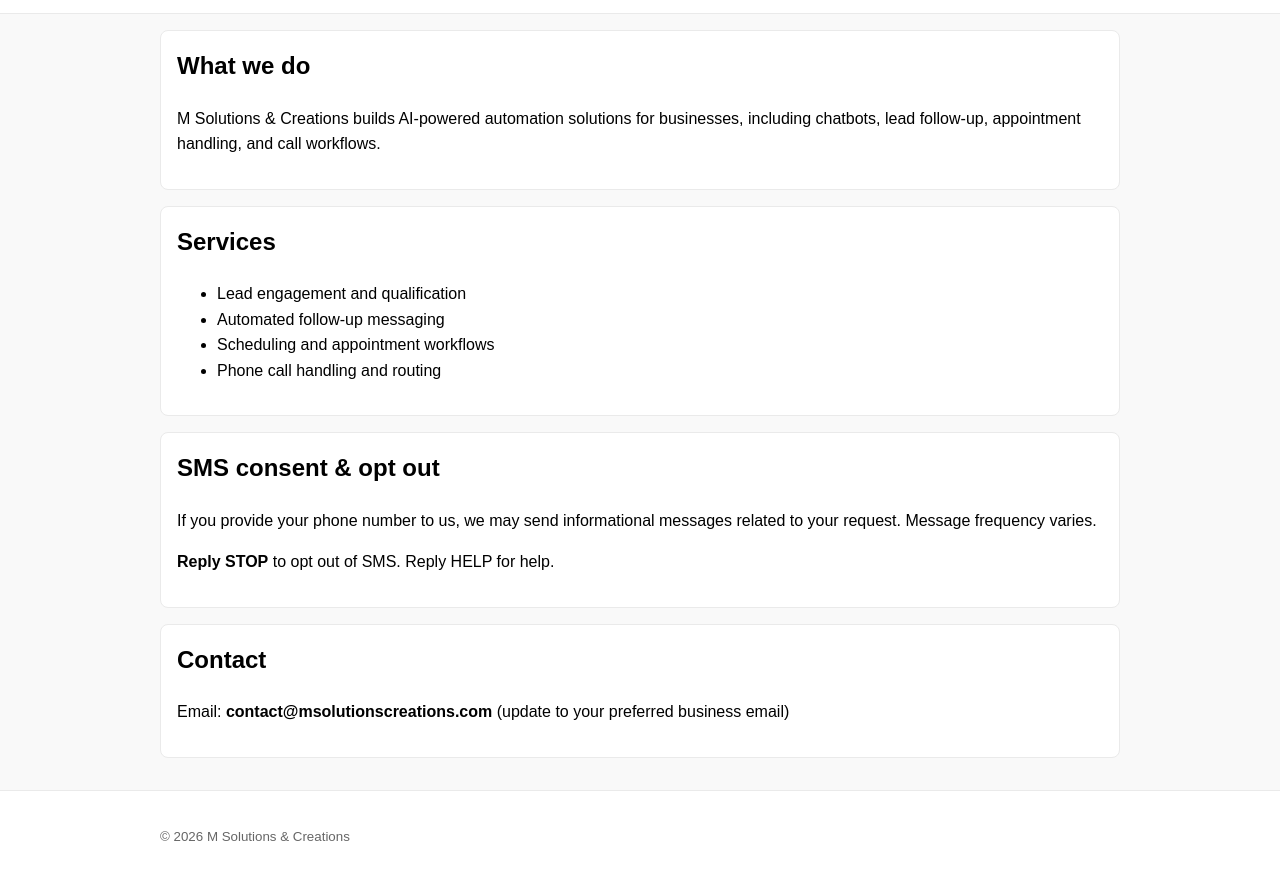
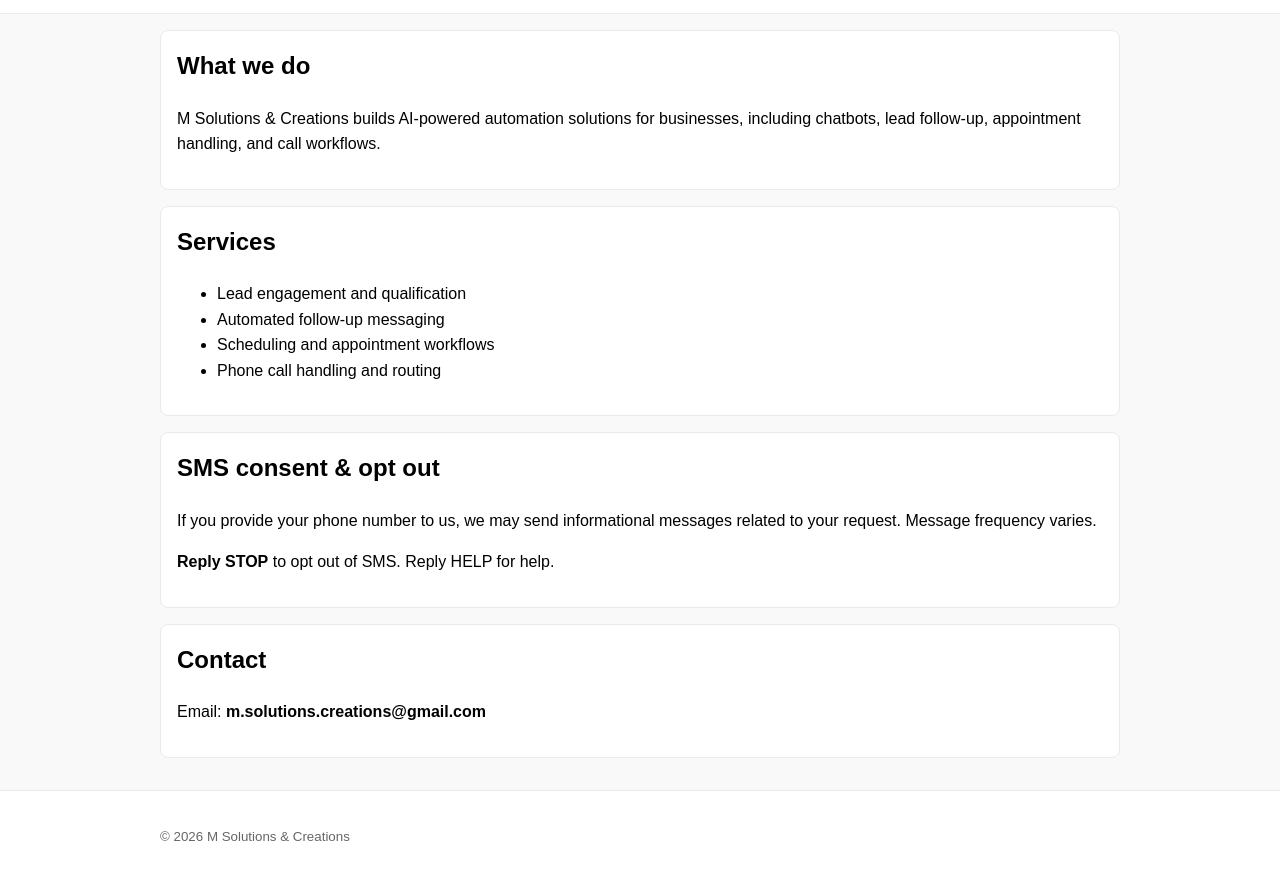
Before and after one commit to msolutionscreations-debug/msolutionscreations-site, a plain HTML site: page index.html in a window 1280 px wide. Shown: the part 149-1028 px from the top of the page. Drawn offline with Linux system fonts and the light colour scheme.

Commit message:
Update contact email

```diff
--- a/index.html
+++ b/index.html
@@ -52,7 +52,7 @@
 
     <div class="card">
       <h2>Contact</h2>
-      <p>Email: <strong>contact@msolutionscreations.com</strong> (update to your preferred business email)</p>
+      <p>Email: <strong>m.solutions.creations@gmail.com</strong></p>
     </div>
   </div>
 </main>
```
